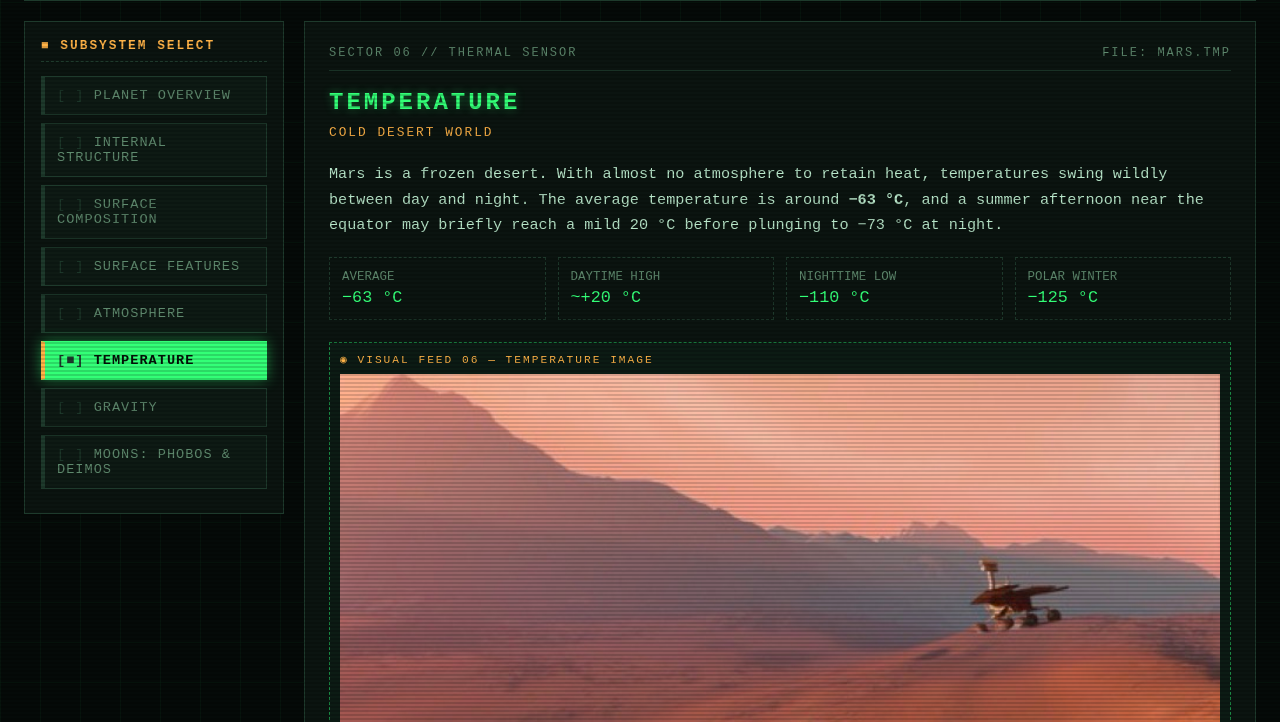
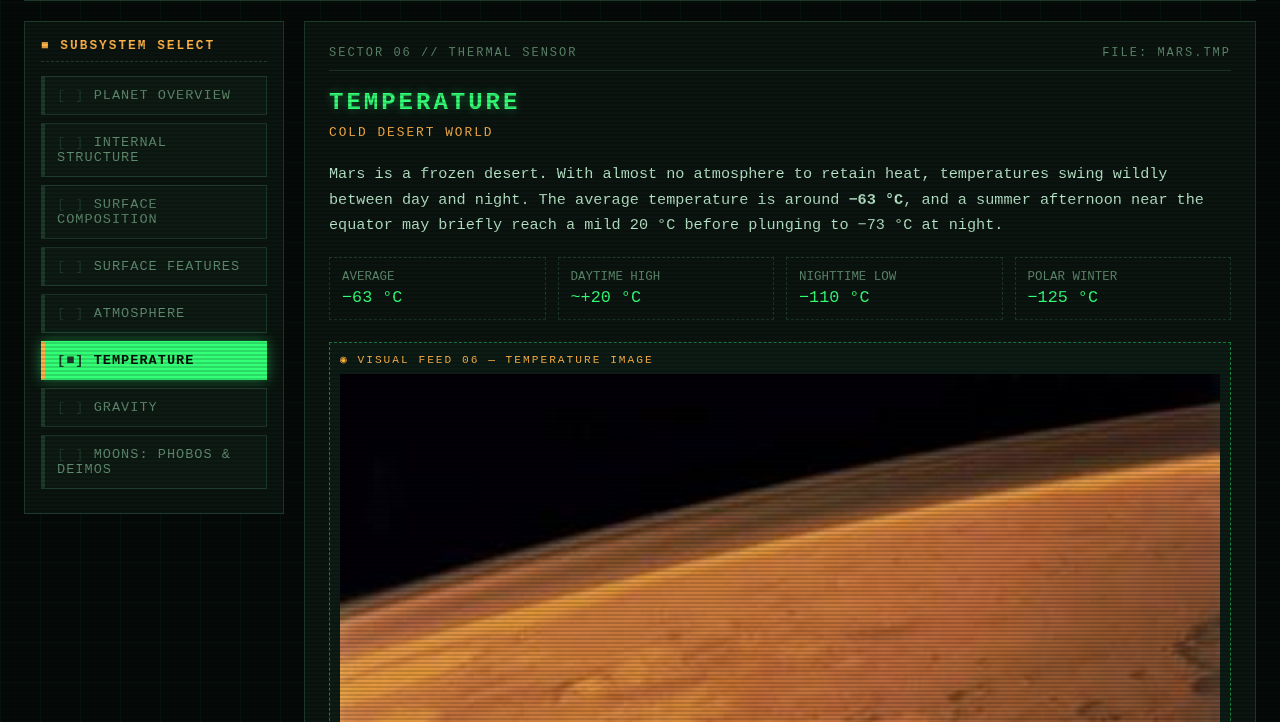
Before and after one commit to missioncontrolboard/MarsControlBoardPt2, a plain HTML site: page index.html in a window 1280 px wide. Both pictures are taken after a click on the button "TEMPERATURE". Shown: the part 78-800 px from the top of the page. Drawn offline with Linux system fonts and the light colour scheme.

Commit message:
Update image source for temperature visualization

```diff
--- a/index.html
+++ b/index.html
@@ -214,7 +214,7 @@
       <!-- ▼▼ PICTURE SLOT 6 ▼▼ -->
       <div class="img-slot">
         <div class="img-label">◉ VISUAL FEED 06 — TEMPERATURE IMAGE</div>
-        <img src="TEMP.JPG" alt="Martian temperature visualization">
+        <img src="Tem.jpeg" alt="Martian temperature visualization">
       </div>
     </article>
 
```
